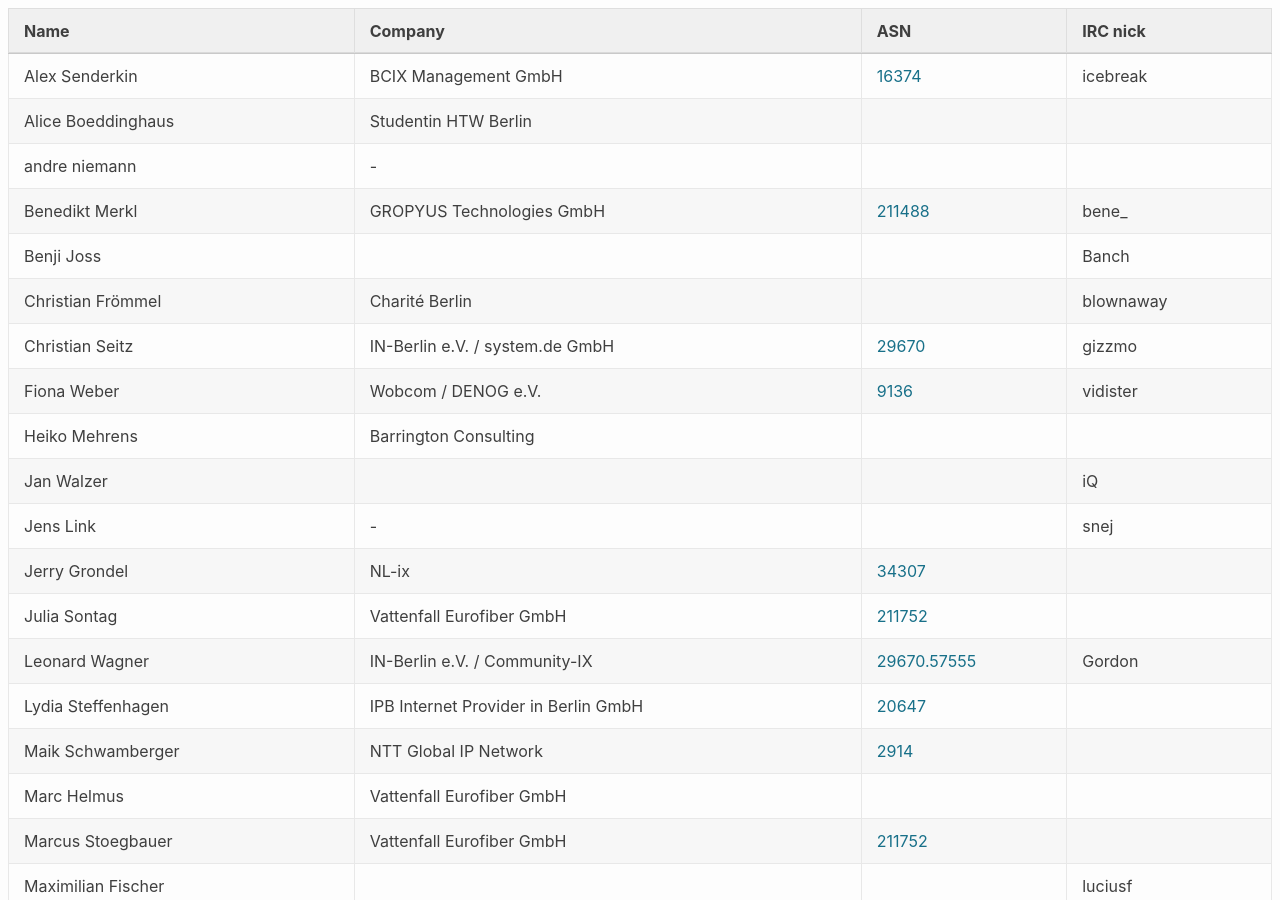
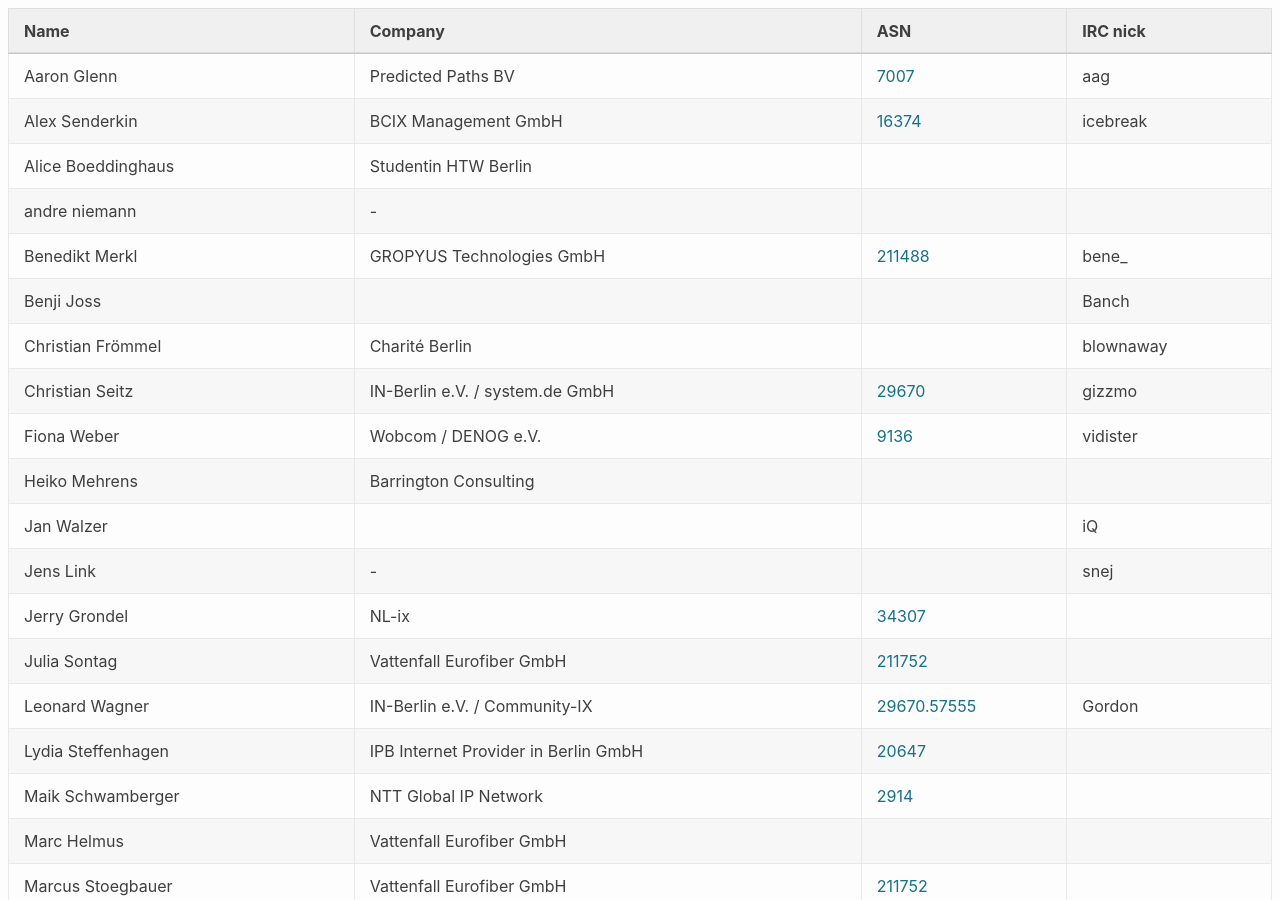
Before and after one commit to denog/pretix-attendeelist, a Jekyll site: the page built from meetup2023_02/index.markdown, in a window 1280 px wide and 900 px high. Built offline with Jekyll 4.4.1, drawn with Linux system fonts in a browser that asks for light colours.

Commit message:
Latest data: Mon Mar 13 14:47:49 UTC 2023

```diff
--- a/_data/attendees_denog_meetup_2023_02.json
+++ b/_data/attendees_denog_meetup_2023_02.json
@@ -1,4 +1,10 @@
 [
+  {
+    "name": "Aaron Glenn",
+    "company": "Predicted Paths BV",
+    "irc": "aag",
+    "asn": "7007"
+  },
   {
     "name": "Alex Senderkin",
     "company": "BCIX Management GmbH",
```
